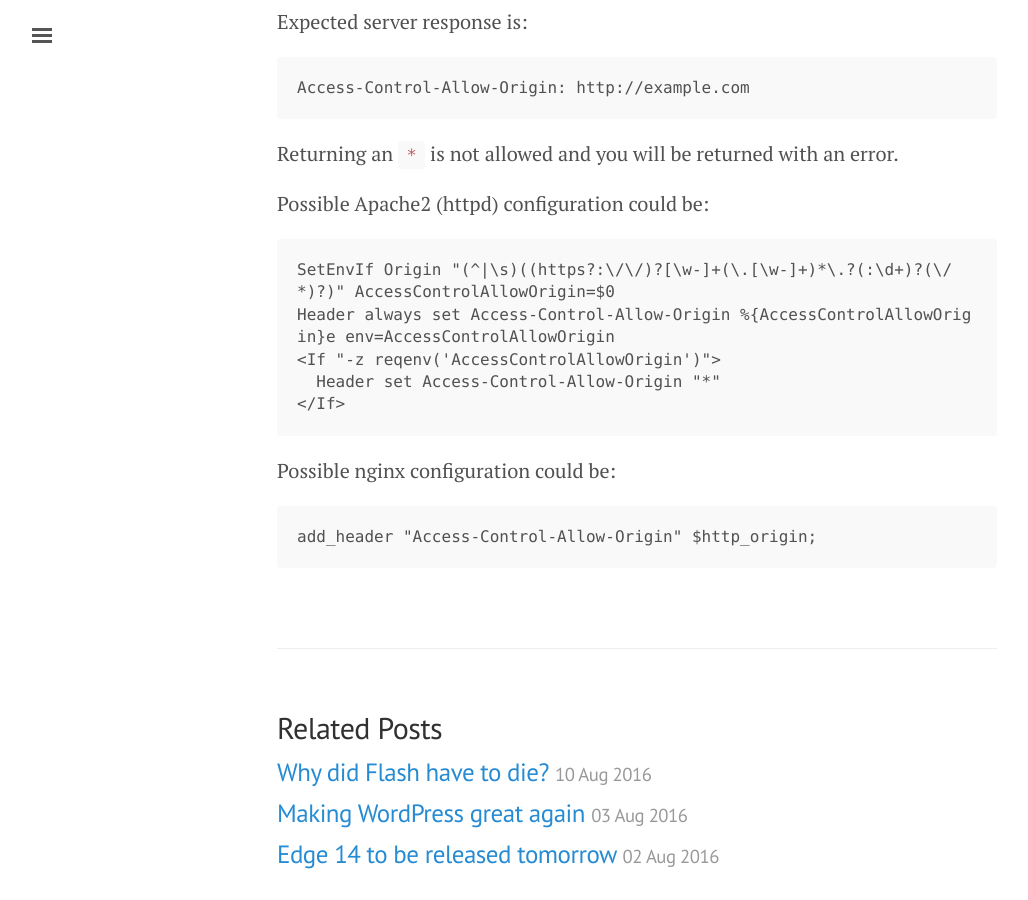
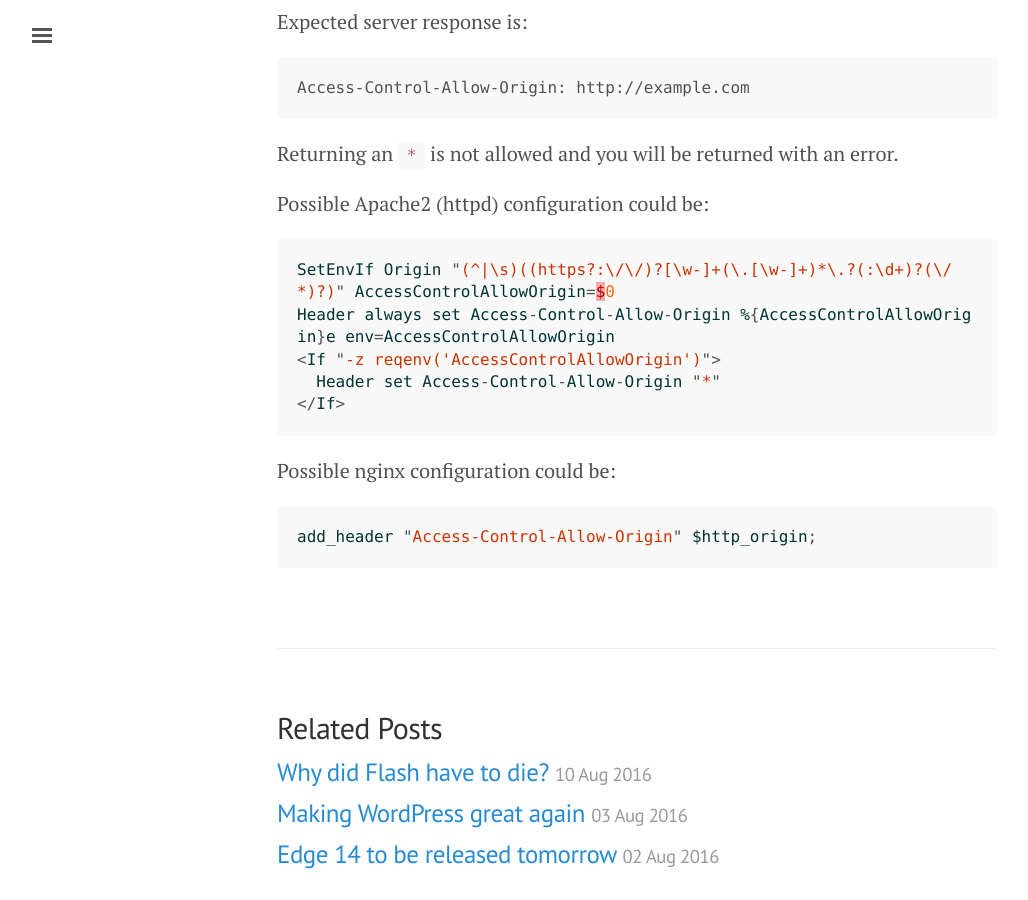
Before and after one commit to javascript-sg/javascript-sg.github.io, a Jekyll site: the page built from _posts/2016-08-05-learnings-from-cors.markdown, in a window 1280 px wide and 900 px high, scrolled down 1585 px. Shown: the whole window, without its empty margins (3-1031 px from the left). Built offline with Jekyll 4.4.1, drawn with Linux system fonts in a browser that asks for light colours.

Commit message:
Post update: Learnings from CORS

````diff
--- a/_posts/2016-08-05-learnings-from-cors.markdown
+++ b/_posts/2016-08-05-learnings-from-cors.markdown
@@ -62,7 +62,7 @@ Returning an `*` is not allowed and you will be returned with an error.
 
 Possible Apache2 (httpd) configuration could be:
 
-```
+```perl
 SetEnvIf Origin "(^|\s)((https?:\/\/)?[\w-]+(\.[\w-]+)*\.?(:\d+)?(\/*)?)" AccessControlAllowOrigin=$0
 Header always set Access-Control-Allow-Origin %{AccessControlAllowOrigin}e env=AccessControlAllowOrigin
 <If "-z reqenv('AccessControlAllowOrigin')">
@@ -72,6 +72,6 @@ Header always set Access-Control-Allow-Origin %{AccessControlAllowOrigin}e env=A
 
 Possible nginx configuration could be:
 
-```
+```perl
 add_header "Access-Control-Allow-Origin" $http_origin;
 ```
````
